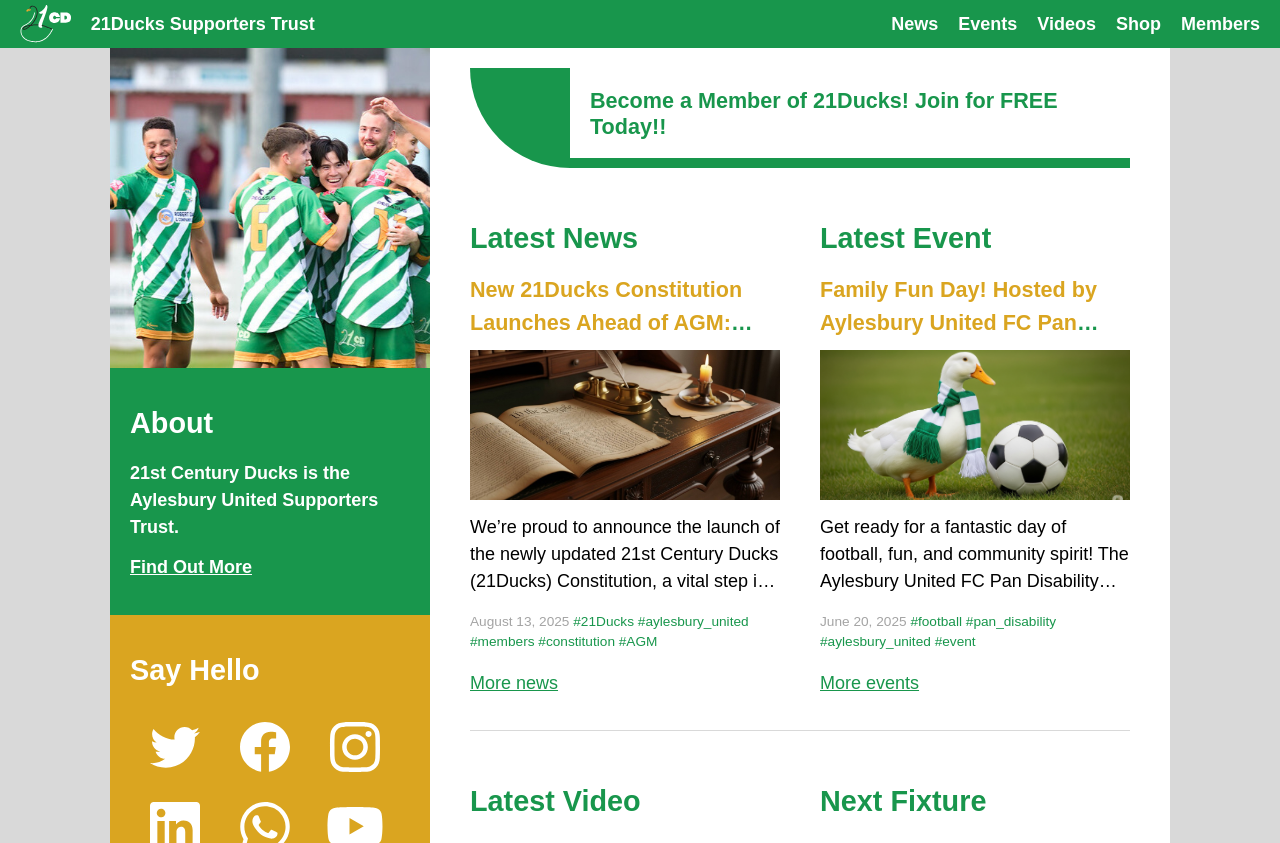
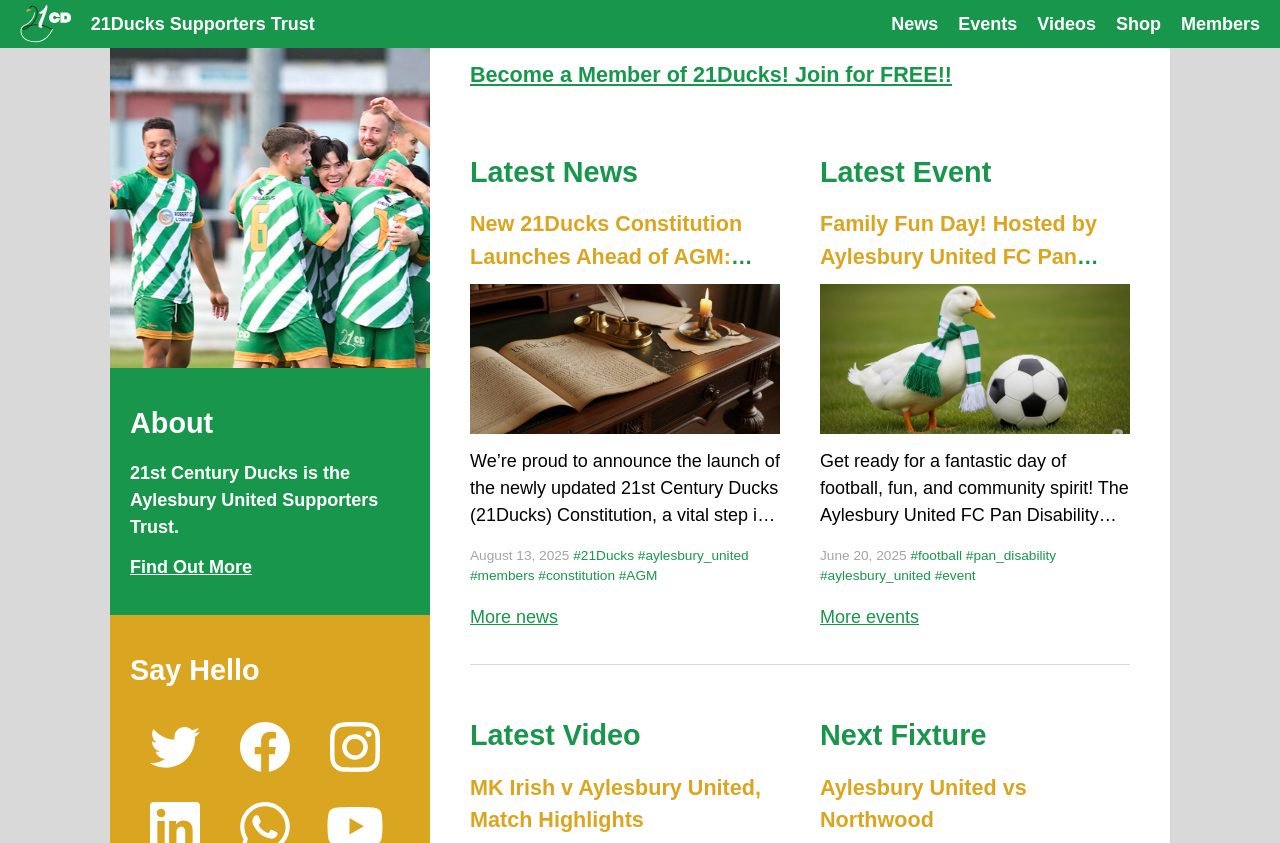
Before and after one commit to RobDWaller/21ducks.github.io, a Jekyll site: the page built from index.html, in a window 1280 px wide and 900 px high, cut to the strip 0-843 px from the top of the window. Built offline with Jekyll 4.4.1, drawn with Linux system fonts in a browser that asks for light colours; comment, search, counter and statistics services are not loaded.

Commit message:
Amended banner so it is a link.

```diff
--- a/_includes/join.html
+++ b/_includes/join.html
@@ -1,6 +1,8 @@
-<div class="member-banner">
-    <div></div>
+<a href="/members/signup.html" class="banner">
     <div>
-        <h3>Become a Member of 21Ducks! Join for FREE Today!!</h3>
+        <div></div>
     </div>
-</div>
+    <div>
+        <h3>Become a Member of 21Ducks! Join for FREE!!</h3>
+    </div>
+</a>
```
